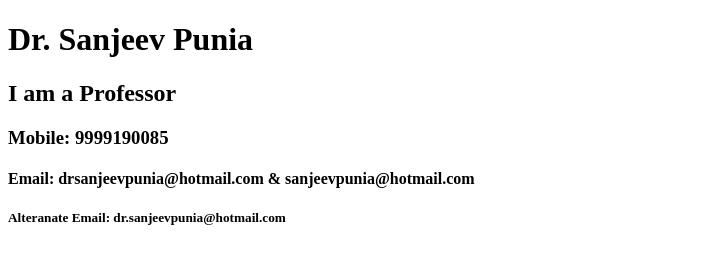
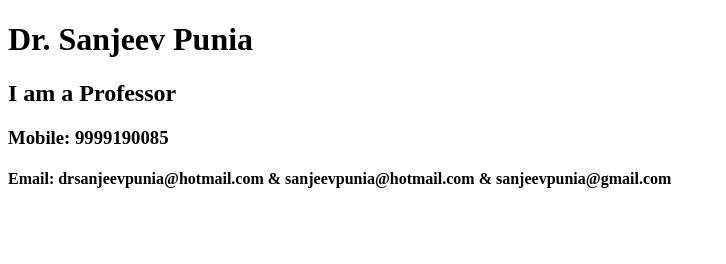
Before and after one commit to SanjeevKumarPunia/punia.profile, a plain HTML site: page Index.html in a window 1280 px wide. Shown: the whole page, without its empty margins (0-726 px from the left). Drawn offline with Linux system fonts and the light colour scheme.

Commit message:
commit 6

```diff
--- a/Index.html
+++ b/Index.html
@@ -10,8 +10,8 @@
     <h1> Dr. Sanjeev Punia</h1>
     <h2>I am a Professor</h2>
     <h3>Mobile: 9999190085</h3>
-    <h4>Email: drsanjeevpunia@hotmail.com & sanjeevpunia@hotmail.com</h4>
-    <h5>Alteranate Email: dr.sanjeevpunia@hotmail.com </h5>
+    <h4>Email: drsanjeevpunia@hotmail.com & sanjeevpunia@hotmail.com & sanjeevpunia@gmail.com</h4>
+
 
 </body>
 </html>
```
